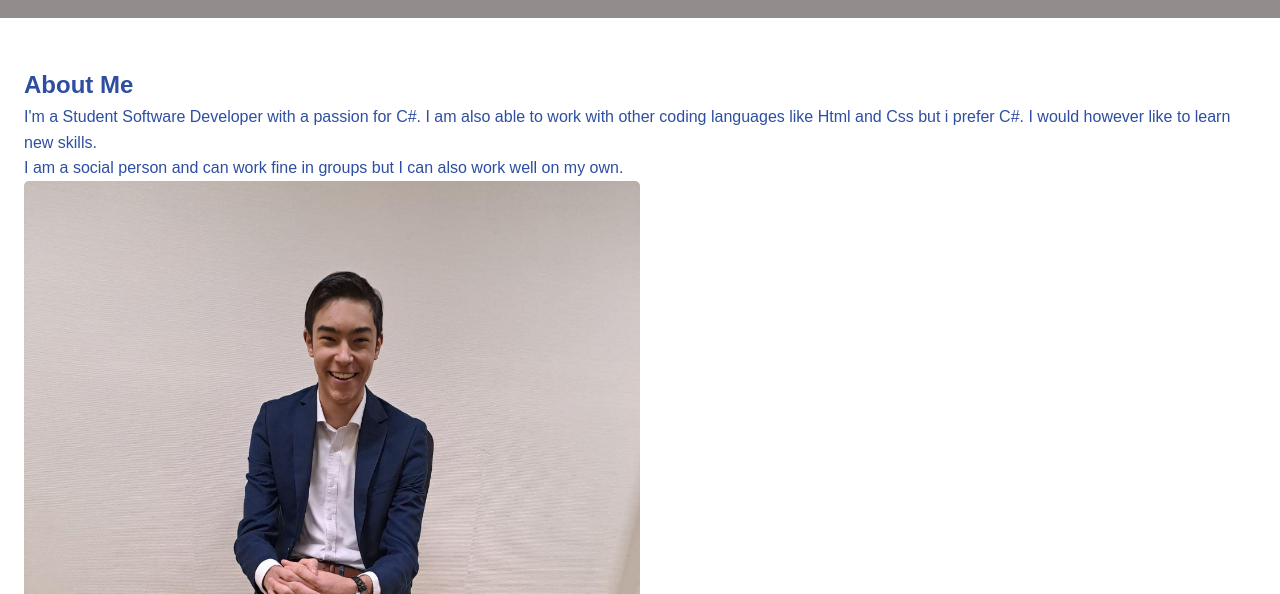
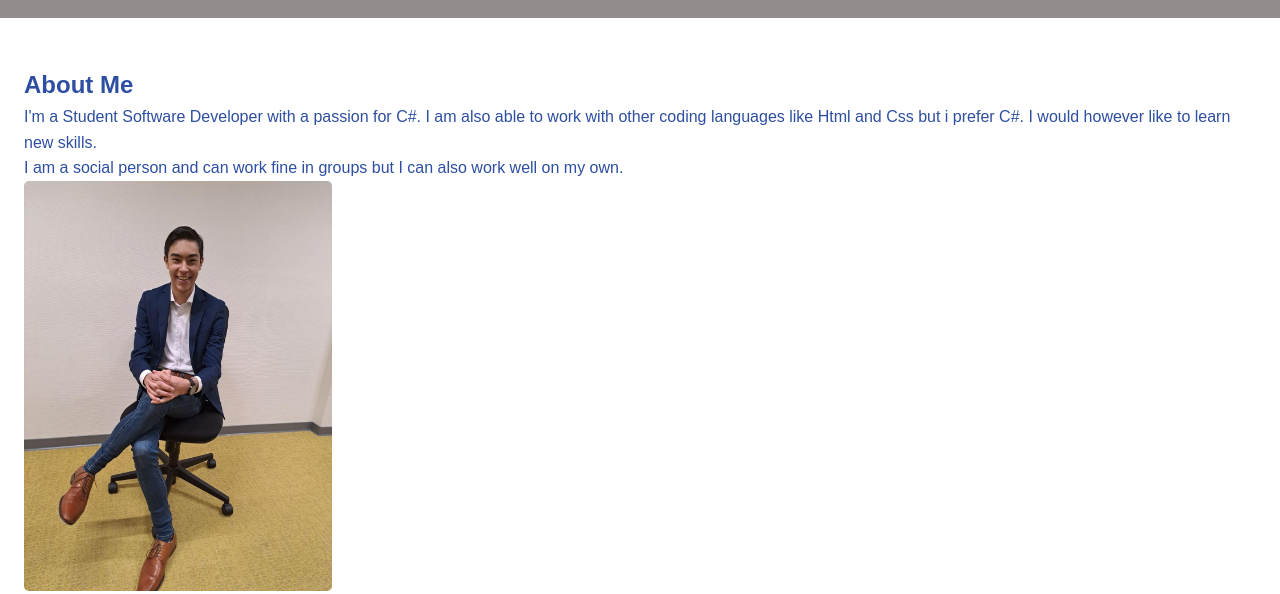
Before and after one commit to Roc-LuukvanNorden/LuukvanNorden.Github.io, a plain HTML site: page index.html in a window 1280 px wide. Shown: the part 860-1454 px from the top of the page. Drawn offline with Linux system fonts and the light colour scheme.

Commit message:
added scaling for mobile and edited image size

```diff
--- a/Styles.css
+++ b/Styles.css
@@ -68,8 +68,8 @@ header nav ul li a {
     margin: 20px 0;
 }
 #about img{
-    width: 50%;
-    height: 50%;
+    width: 25%;
+    height: 25%;
     border-radius: 5px;
 }
 
--- a/index.html
+++ b/index.html
@@ -6,6 +6,7 @@
     <meta http-equiv="X-UA-Compatible" content="ie=edge">
     <title>My Portfolio</title>
     <link rel="stylesheet" href="Styles.css">
+    <meta name="viewport" content="width=device-width, initial-scale=1.0">
 </head>
 <body>
     <header>
@@ -29,6 +30,7 @@
 
     <section id="about">
         <h2>About Me</h2>
+
         <p>I'm a Student Software Developer with a passion for C#. I am also able to work with other coding languages like Html and Css but i prefer C#. I would however like to learn new skills.
         </p>
         <p>I am a social person and can work fine in groups but I can also work well on my own.</p>
```
